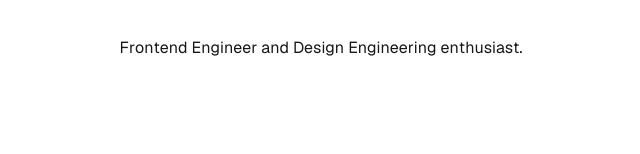
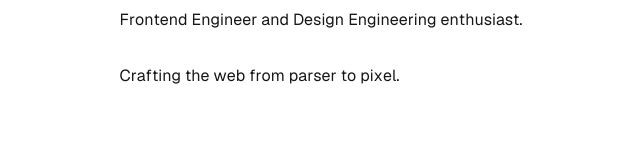
Before and after one commit to anddreluis2/anddre.me, a Next.js app: page / in a window 1280 px wide. Shown: the part 380-534 px from the top of the page, without its empty margins (319-959 px from the left). Built offline with nearby package versions, Linux system fonts and the light colour scheme.

Commit message:
Add hover text to Home page for enhanced user engagement, emphasizing the theme of web development.

```diff
--- a/src/app/page.tsx
+++ b/src/app/page.tsx
@@ -14,6 +14,12 @@ export default function Home() {
           element="p"
           className="text-muted-foreground max-w-2xl"
         />
+
+        <HoverText
+          text="Crafting the web from parser to pixel."
+          element="p"
+          className="text-muted-foreground max-w-2xl"
+        />
       </main>
     </div>
   );
```
